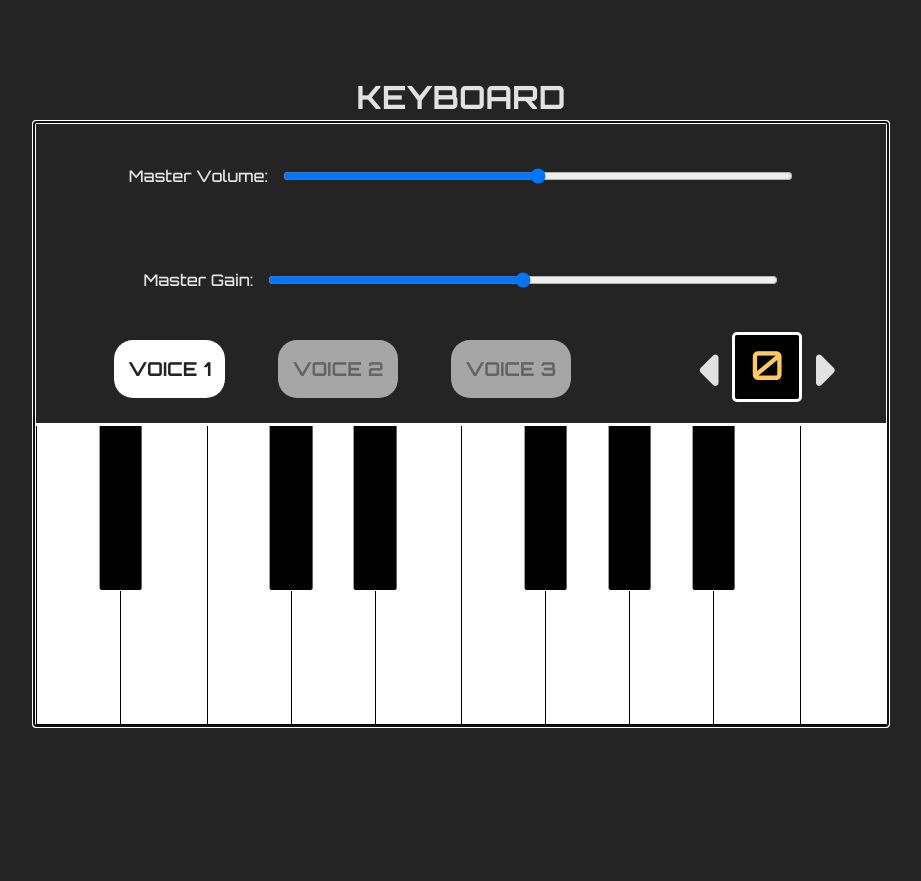
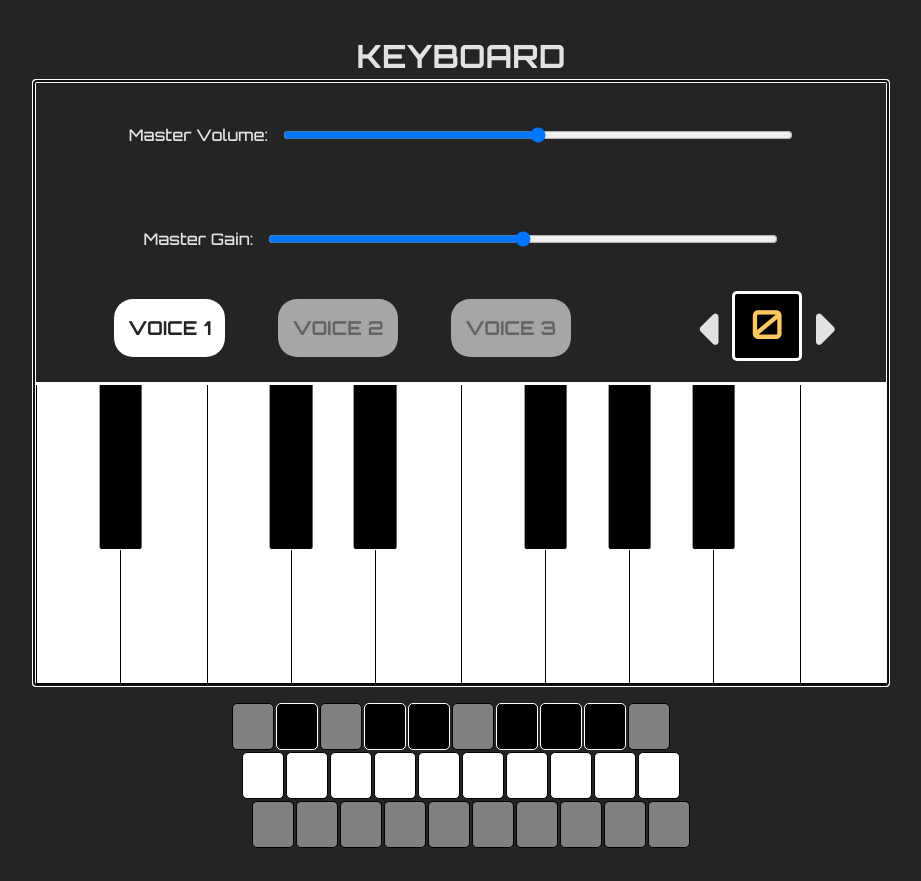
Before and after one commit to nchau3/RK-23-Keyboard, a React (Vite) app: page / in a window 1280 px wide. Shown: the whole page, without its empty margins (179-1100 px from the left). Before the commit the page ends 800 px from the top, so only its background shows below. Built offline with nearby package versions, Linux system fonts and the light colour scheme.

Commit message:
computer keyboard visual with color tags

```diff
--- a/src/App.jsx
+++ b/src/App.jsx
@@ -1,4 +1,5 @@
 //components
+import Instructions from './components/Instructions';
 import Keyboard from './components/Keyboard';
 
 //styles
@@ -11,6 +12,7 @@ function App() {
       id="App">
         <h1>KEYBOARD</h1>
         <Keyboard />
+        <Instructions />
       </div>
   )
 }
--- /dev/null
+++ b/src/components/ComputerKey.jsx
@@ -0,0 +1,5 @@
+export default function ComputerKey(props) {
+  return (
+    <li className={`computer-key ${props.blackKey ? "black-key" : ""} ${props.whiteKey ? "white-key" : ""}`}></li>
+  )
+}
--- /dev/null
+++ b/src/components/Instructions.jsx
@@ -0,0 +1,44 @@
+//components
+import ComputerKey from "./ComputerKey";
+
+//styles
+import "../styles/component-styles/instructions.scss";
+
+export default function Instructions() {
+  const getQwertyRows = () => {
+    const blackKeys = [2, 4, 5, 7, 8, 9];
+    const computerKeyboard = [];
+
+    //tags black and white keys for user
+    for (let i = 1; i <= 3; i++) {
+      const row = [];
+      for (let j = 1; j <= 10; j++) {
+        if (i === 1 && blackKeys.includes(j)) {
+          row.push({row: i, key: `${i} - ${j}`, blackKey: true});
+        } else if (i === 2) {
+          row.push({row: i, key: `${i} - ${j}`, whiteKey: true});
+        } else {
+          row.push({row: i, key: `${i} - ${j}`});
+        }
+      }
+      computerKeyboard.push(row);
+    }
+
+    return computerKeyboard.map(row => {
+      return (
+      <ul className={`computer-key-row row-${row[0].row}`}>
+        {row.map(key => {
+        return (
+          <ComputerKey key={key.key} blackKey={key.blackKey} whiteKey={key.whiteKey} />
+        )})
+        }
+      </ul>)
+    })
+  };
+
+  return (
+    <div className="instructions">
+      {getQwertyRows()}
+    </div>
+  )
+}
--- a/src/styles/App.scss
+++ b/src/styles/App.scss
@@ -1,4 +1,8 @@
 #App {
+  display: flex;
+  flex-direction: column;
+  justify-content: center;
+  align-items: center;
   margin: 0 auto;
   padding: 2rem;
   text-align: center;
--- /dev/null
+++ b/src/styles/component-styles/instructions.scss
@@ -0,0 +1,40 @@
+.instructions {
+  display: flex;
+  flex-direction: column;
+
+  margin-top: 1rem;
+}
+
+.computer-key-row {
+  display: flex;
+
+}
+
+.row-1 {
+  position: relative;
+  right: 10px;
+}
+
+.row-3 {
+  position: relative;
+  left: 10px;
+}
+
+.computer-key {
+  height: 45px;
+  width: 40px;
+  border: solid 1px black;
+  background-color: grey;
+  border-radius: 5px;
+  margin: 1px;
+}
+
+.black-key {
+  background-color: black;
+  border-color: white;
+}
+
+.white-key {
+  color: black;
+  background-color: white;
+}
```
